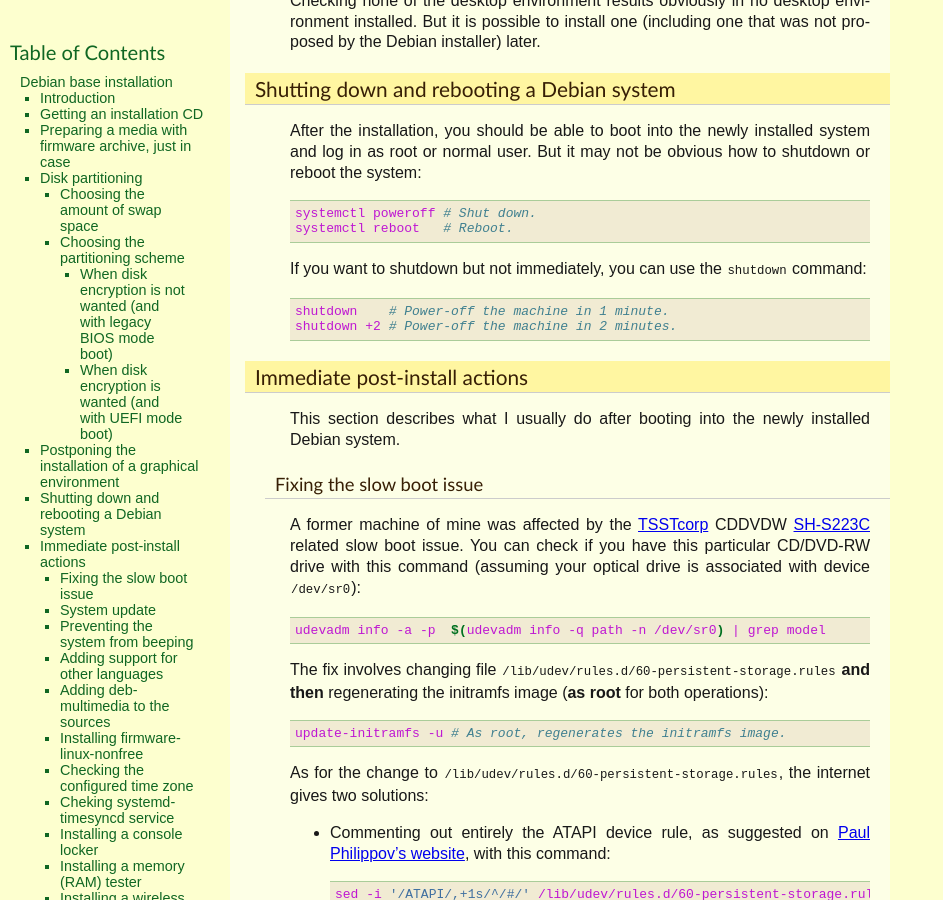
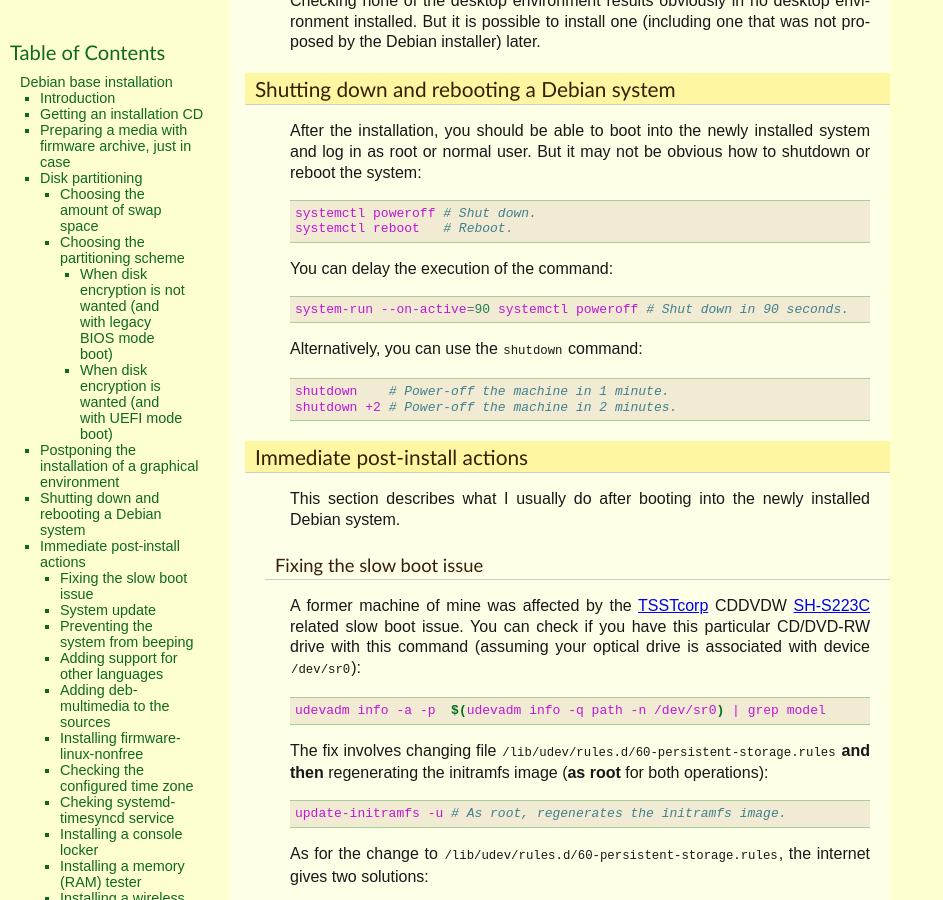
Before and after one commit to thierr26/thierr26_personal_notes_sphinx_sources, a Sphinx documentation site: the page built from source/debian_base_install.rst, in a window 1280 px wide and 900 px high, scrolled down 4510 px. Shown: the whole window, without its empty margins (0-943 px from the left). Built offline with Sphinx 7.4.7, drawn with Linux system fonts in a browser that asks for light colours.

Commit message:
Add system-run --on-active=...

```diff
--- a/source/debian_base_install.rst
+++ b/source/debian_base_install.rst
@@ -237,8 +237,11 @@ shutdown or reboot the system::
   systemctl poweroff # Shut down.
   systemctl reboot   # Reboot.
 
-If you want to shutdown but not immediately, you can use the ``shutdown``
-command::
+You can delay the execution of the command::
+
+  system-run --on-active=90 systemctl poweroff # Shut down in 90 seconds.
+
+Alternatively, you can use the ``shutdown`` command::
 
   shutdown    # Power-off the machine in 1 minute.
   shutdown +2 # Power-off the machine in 2 minutes.
```
